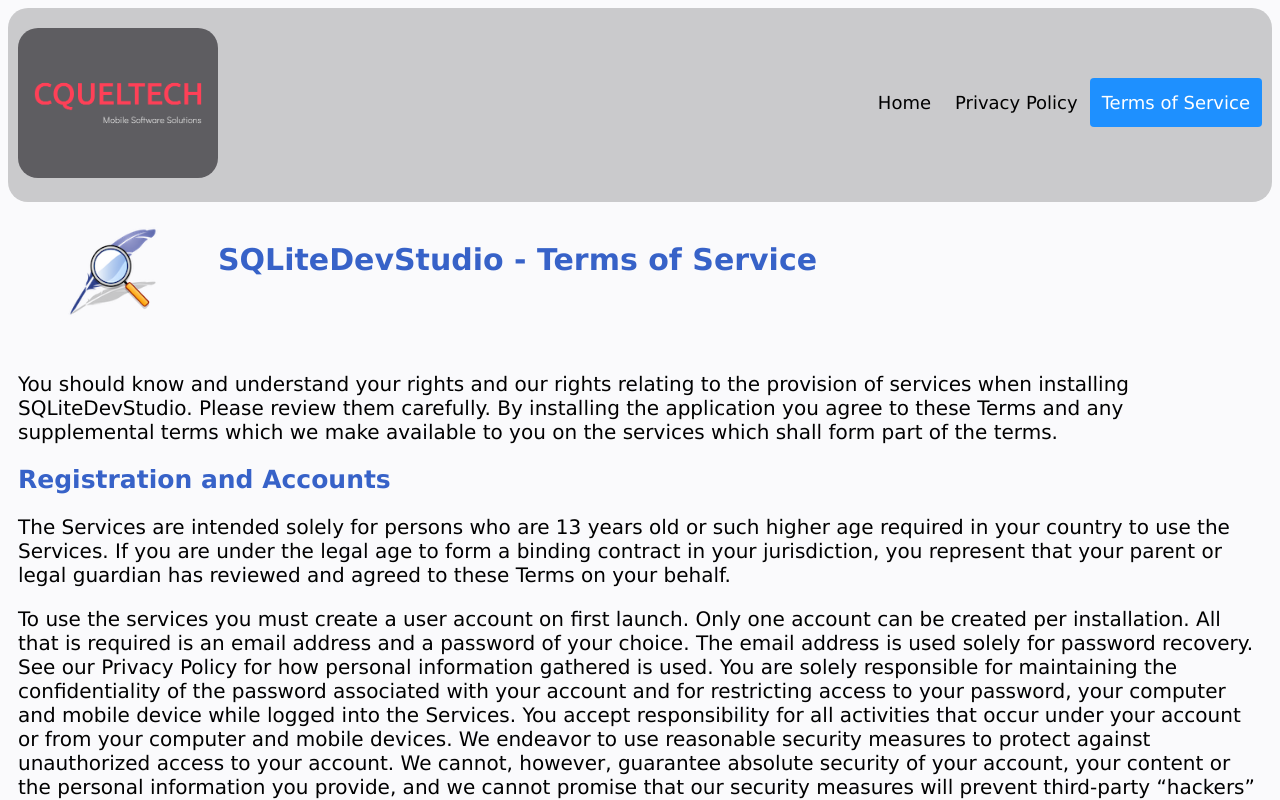
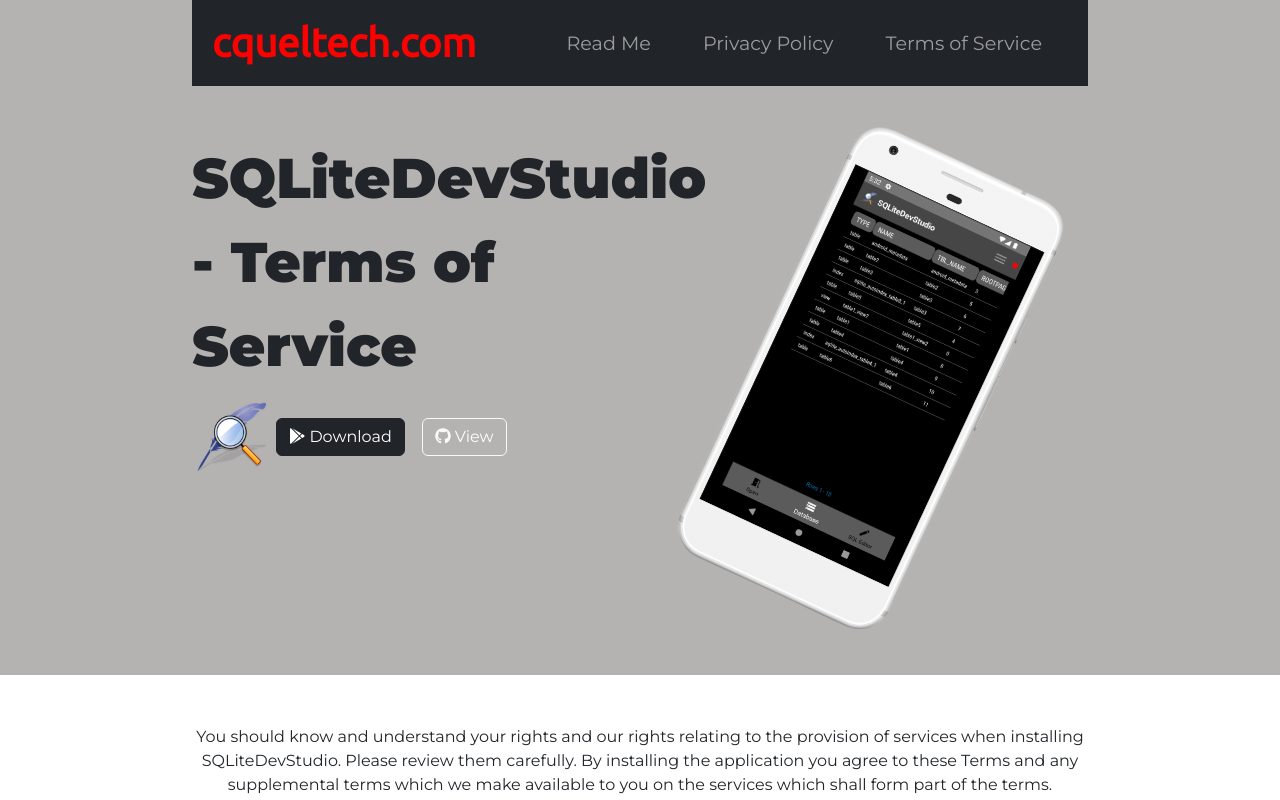
Before and after one commit to jonnybateman/cqueltech.com, a plain HTML site: page sqlitedevstudio/termsofservice.html in a window 1280 px wide. Shown: the top 800 px of the page. Drawn offline with nearby package versions, Linux system fonts and the light colour scheme.

Commit message:
New layout format for TermsOfService.html

```diff
--- a/sqlitedevstudio/termsofservice.html
+++ b/sqlitedevstudio/termsofservice.html
@@ -1,100 +1,74 @@
 <!DOCTYPE html>
 <html>
+
 <head>
   <meta charset="utf-8">
-        <title>CQUELTECH - SQLiteDevStudio Terms of Service</title>
-        <style>
-            .header-row {
-                overflow: hidden;
-                background-color: #cacacc;
-                padding: 20px 10px;
-                border-radius: 20px;
-            }
-            .header-row-links {
-                float: right;
-                margin-top: 50px;
-            }
-            .header-row img.logo {
-                width: 200px;
-                height: 150px;
-                border-radius: 20px;
-            }
-            .header-row a {
-                float: left;
-                color: black;
-                text-align: center;
-                padding: 12px;
-                font-size: 18px;
-                line-height: 25px;
-                border-radius: 4px;
-                text-decoration: none;
-            }
-            .header-row a.active {
-                background-color: dodgerblue;
-                color: white;
-            }
-            .header-row a:hover {
-                background-color: #ddd;
-                color: black;
-            }
-            body {
-                background-color: rgb(250, 250, 252);
-                font-family: Verdana, Geneva, Tahoma, sans-serif;
-            }
-            .body-app-title {
-                overflow: hidden;
-                margin: 20px 0 50px 55px;
-            }
-            .body-app-title img.logo {
-                float: left;
-                width: 100px;
-                height: 100px;
-                margin-right: 55px;
-            }
-            h1 {
-                color:rgb(55, 98, 200);
-                font-family: Verdana, Geneva, Tahoma, sans-serif;
-                font-size: 30px;
-            }
-            h2 {
-                color:rgb(55, 98, 200);
-                font-family: Verdana, Geneva, Tahoma, sans-serif;
-                font-size: 25px;
-                margin-left: 10px;
-            }
-            h3 {
-                color:rgb(55, 98, 200);
-                font-family: Verdana, Geneva, Tahoma, sans-serif;
-                font-size: 20px;
-                margin-left: 10px;
-            }
-            .body-app-title h1.page-title {
-                float: left;
-            }
-            p {
-                margin-left: 10px;
-                margin-right: 10px;
-                font-size: 20px;
-                color: black;
-            }
-            ul {
-                font-size: 20px;
-            }
-        </style>
+  <title>CQUELTECH - SQLiteDevStudio - Terms of Service</title>
+  <!-- BootStrap stylesheet must go before your own stylesheet so that any custom changes to bootstrap can be rendered. -->
+  <link href="https://cdn.jsdelivr.net/npm/bootstrap@5.3.0-alpha1/dist/css/bootstrap.min.css" rel="stylesheet"
+    integrity="sha384-GLhlTQ8iRABdZLl6O3oVMWSktQOp6b7In1Zl3/Jr59b6EGGoI1aFkw7cmDA6j6gD" crossorigin="anonymous">
+  <!-- BootStrap JavaScript link-->
+  <script src="https://cdn.jsdelivr.net/npm/bootstrap@5.3.0-alpha1/dist/js/bootstrap.min.js"
+    integrity="sha384-mQ93GR66B00ZXjt0YO5KlohRA5SY2XofN4zfuZxLkoj1gXtW8ANNCe9d5Y3eG5eD"
+    crossorigin="anonymous"></script>
+  <!-- FontAwesome CDN link -->
+  <script src="https://kit.fontawesome.com/93ce6a331e.js" crossorigin="anonymous"></script>
+  <link rel="stylesheet" href="css/styles.css">
+  <link href="https://fonts.googleapis.com/css2?family=Montserrat:wght@100;400;900&family=Ubuntu&display=swap"
+    rel="stylesheet">
+  <link rel="icon" href="images/cqueltech_logo.ico">
 </head>
+
 <body>
-        <div class="header-row">
-            <img class="logo" src="/cqueltech-low-resolution-color-logo.png" alt="CQUELTECH Logo">
-            <div class="header-row-links">
-                <a href="http://cqueltech.com/sqlitedevstudio/readme.html">Home</a>
-                <a href="http://cqueltech.com/sqlitedevstudio/privacypolicy.html">Privacy Policy</a>
-                <a class="active">Terms of Service</a>
+  <section id="title">
+    <div class="container-fluid">
+
+      <!-- Nav Bar -->
+      <nav class="navbar navbar-expand-lg navbar-dark bg-dark" id="nav-navbar">
+        <a id="a-navbar-brand" class="navbar-brand a-navbar-brand" href="">cqueltech.com</a>
+        <button class="navbar-toggler" type="button" data-bs-toggle="collapse" data-bs-target="#navbarTogglerDemo02"
+          aria-controls="navbarTogglerDemo02" aria-expanded="false" aria-label="Toggle navigation">
+          <span class="navbar-toggler-icon"></span>
+        </button>
+        <div class="collapse navbar-collapse div-navbar-collapse" id="navbarTogglerDemo02">
+          <ul class="navbar-nav ms-auto">
+            <li class="nav-item">
+              <a class="nav-link" href="http://cqueltech.com/sqlitedevstudio/readme.html">Read Me</a>
+            </li>
+            <li class="nav-item">
+              <a class="nav-link" href="http://cqueltech.com/sqlitedevstudio/privacypolicy.html">Privacy Policy</a>
+            </li>
+            <li class="nav-item">
+              <a class="nav-link" href="http://cqueltech.com/sqlitedevstudio/termsofservice.html">Terms of Service</a>
+            </li>
+          </ul>
+        </div>
+      </nav>
+
+      <!-- Title -->
+      <div class="row" id="div-title">
+        <div class="col-lg-6">
+          <h1>SQLiteDevStudio - Terms of Service</h1>
+          <img id="img-sqlitedevstudio-logo" src="images/sqlitedevstudio_logo.png" alt="sqlitedevstudio-logo">
+          <button type="button" class="btn btn-dark btn-download">
+            <i class="fa-brands fa-google-play"></i>
+            <a class="a-title-format"
+              href="https://play.google.com/store/apps/details?id=com.cqueltech.sqlitedevstudio&gl=GB">Download</a>
+          </button>
+          <button type="button" class="btn btn-outline-light btn-download">
+            <i class="fa-brands fa-github"></i>
+            <a class="a-title-format" href="https://github.com/jonnybateman/SQLiteDevStudio-ReadMe.git">View</a>
+          </button>
+        </div>
+        <div class="col-lg-6" id="div-img-phone">
+          <img id="img-phone" src="images/img_title_pixel_silver-removebg.png" alt="title-image">
         </div>
       </div>
-        <div class="body-app-title">
-            <img class="logo" src="/logo_actionbar_120px.png" alt="SQLiteDevStudio Logo">
-            <h1 class="page-title">SQLiteDevStudio - Terms of Service</h1>
+
     </div>
+  </section>
+
+  <section id="content">
     <p>
       You should know and understand your rights and our rights relating to the provision
       of services when installing SQLiteDevStudio. Please review them carefully. By installing
@@ -147,7 +121,7 @@
     </p>
     <h2>Functionality: Free vs Purchased(Premium)</h2>
     <h3>Free</h3>
-        <ul>
+    <ul class="ul-content">
       <li>Create, open, and delete databases.</li>
       <li>Create, view, and edit database objects and data</li>
       <li>SQL Editor available to create your own dml/ddl statements</li>
@@ -156,7 +130,7 @@
       <li>Describe table structure</li>
     </ul>
     <h3>Purchased (in-addition to free functionality)</h3>
-        <ul>
+    <ul class="ul-content">
       <li>Database transaction functionlity (begin transaction; commit; rollback)</li>
       <li>Databases opened from shared external storage are imported into the app's internal
         storage. There they can be edited as required. Once changes are complete the
@@ -175,7 +149,7 @@
     <p>Note:- Some functions may not be available on older devices. All functionality should be
       available for devices running Android 10 and onwards.
     </p>
-        <ul>
+    <ul class="ul-content">
       <li>Selecting records to update or delete through a user interface is not available on
         devices running SQLite versions lower than 3.16.0.</li>
       <li>CSV files can only be imported into database tables on devices running Android 10(Q)
@@ -208,7 +182,7 @@
       must be the same person. You may not use the services, or assist or encourage any other
       party, to engage in any of the following prohibited activities:
     </p>
-        <ul>
+    <ul class="ul-content">
       <li>Copying, framing or mirroring any part of the Services.</li>
       <li>Accessing the Services to monitor its functionality.</li>
       <li>Permitting any third party to access the Services.</li>
@@ -286,5 +260,21 @@
       without notice. You agree that we shall not be liable to you or to any third party for
       any modification, suspension or discontinuance of the Services.
     </p>
+  </section>
+
+  <section id="footer">
+    <div id="div-footer">
+      <button type="button" class="btn btn-outline-light btn-footer">
+        <i class="fa-brands fa-linkedin"></i>
+        <a class="a-title-format" href="https://www.linkedin.com/in/jonathan-bateman-4ab220177/">LinkedIn</a>
+      </button>
+      <button type="button" class="btn btn-outline-light btn-footer">
+        <i class="fa-brands fa-github"></i>
+        <a class="a-title-format" href="https://github.com/jonnybateman/">GitHub</a>
+      </button>
+      <p id="p-footer-copyright">© 2023 cqueltech.com</p>
+    </div>
+  </section>
 </body>
+
 </html>
```
Lines whose indentation alone changed are shown as unchanged.
